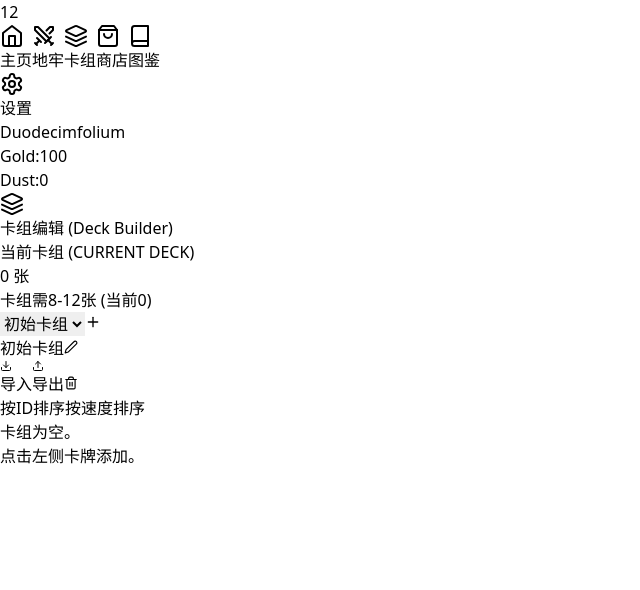
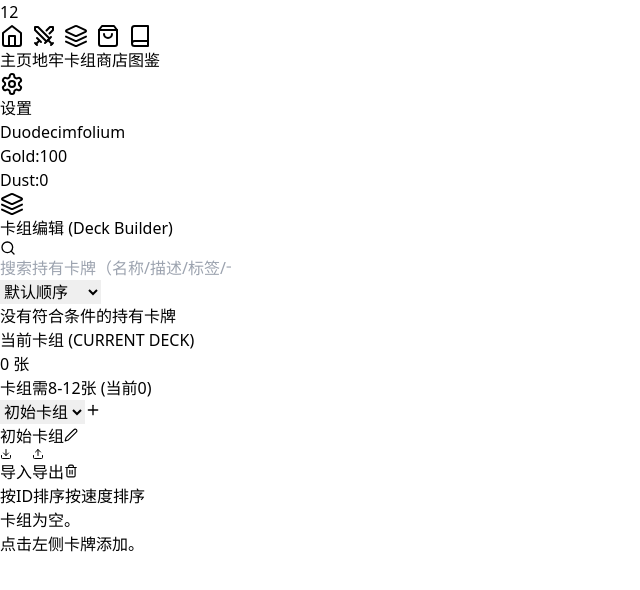
Before and after one commit to xcrv2000/Duodecimfolium, a React (Vite) app: page / in a window 1280 px wide. Both pictures are taken after a click on the button "卡组". Shown: the top 590 px of the page, without its empty margins (0-640 px from the left). Built offline with nearby package versions, Linux system fonts and the light colour scheme.

Commit message:
小更新

```diff
--- a/src/features/collection/CollectionView.tsx
+++ b/src/features/collection/CollectionView.tsx
@@ -1,20 +1,25 @@
-import React, { useState, useEffect } from 'react';
+import React, { useState, useEffect, useMemo } from 'react';
 import { usePlayerStore } from '../../stores/playerStore';
 import cardsData from '../../data/cards.json';
+import packsData from '../../data/packs.json';
 import modifiersData from '../../data/modifiers.json';
-import { Layers, Plus, Minus, Trash2, Edit2, Download, Upload, Check, X, Gem } from 'lucide-react';
+import { Layers, Plus, Minus, Trash2, Edit2, Download, Upload, Check, X, Gem, Search } from 'lucide-react';
 import { Card } from '../../core/domain/Card';
 import CardDisplay from '../common/CardDisplay';
 import { decodeDeckCode, encodeDeckCode } from '../../utils/deckCode';
 
 const cards = cardsData as Card[];
+const packs = packsData as Array<{ id: string; name: string }>;
 const modifiers = modifiersData as any[];
+const packNameById = Object.fromEntries(packs.map((p) => [p.id, p.name]));
 
 const CollectionView: React.FC<{ onNavigate: (tab: any) => void }> = () => {
   const { collection, decks, updateDeck, createDeck, deleteDeck, renameDeck, importDeck, modifiers: ownedModifiers } = usePlayerStore();
   const [selectedDeckId, setSelectedDeckId] = useState(decks[0]?.id || '');
   const [isRenaming, setIsRenaming] = useState(false);
   const [tempName, setTempName] = useState('');
+    const [collectionSearch, setCollectionSearch] = useState('');
+    const [collectionSort, setCollectionSort] = useState<'default' | 'speed' | 'pack'>('default');
 
   // Modifier selection state
   const [modifierTargetIndex, setModifierTargetIndex] = useState<number | null>(null);
@@ -59,7 +64,7 @@ const CollectionView: React.FC<{ onNavigate: (tab: any) => void }> = () => {
     ...cards.filter((card) => (collection[card.id] || 0) > 0).map((card) => card.packId)
   ]);
 
-  const visibleCards = cards.filter(card => {
+    const visibleCards = cards.filter(card => {
       const count = collection[card.id] || 0;
       if (count > 0) return true;
       // If count is 0, only show if its pack is unlocked
@@ -68,6 +73,48 @@ const CollectionView: React.FC<{ onNavigate: (tab: any) => void }> = () => {
       if (!card.packId) return true; // Always show base cards?
       return visiblePackIds.has(card.packId);
   });
+
+    const displayCards = useMemo(() => {
+        const query = collectionSearch.trim().toLowerCase();
+        const filtered = visibleCards.filter((card) => {
+            const count = collection[card.id] || 0;
+            if (count <= 0) return false;
+            if (!query) return true;
+
+            const haystack = [
+                card.id,
+                card.name,
+                card.description,
+                card.effectDescription,
+                packNameById[card.packId] || '',
+                ...(card.tags || [])
+            ]
+                .join(' ')
+                .toLowerCase();
+
+            return haystack.includes(query);
+        });
+
+        const sorted = [...filtered];
+        if (collectionSort === 'speed') {
+            sorted.sort((a, b) => {
+                const sa = a.speed ?? Number.POSITIVE_INFINITY;
+                const sb = b.speed ?? Number.POSITIVE_INFINITY;
+                if (sa !== sb) return sa - sb;
+                return a.name.localeCompare(b.name, 'zh-CN');
+            });
+        } else if (collectionSort === 'pack') {
+            sorted.sort((a, b) => {
+                const pa = packNameById[a.packId] || a.packId;
+                const pb = packNameById[b.packId] || b.packId;
+                const packCmp = pa.localeCompare(pb, 'zh-CN');
+                if (packCmp !== 0) return packCmp;
+                return a.name.localeCompare(b.name, 'zh-CN');
+            });
+        }
+
+        return sorted;
+    }, [visibleCards, collection, collectionSearch, collectionSort]);
 
   const currentDeck = decks.find(d => d.id === selectedDeckId) || decks[0];
     const getCardMaxCopies = (cardId: string) => cards.find((c) => c.id === cardId)?.maxCopies ?? 3;
@@ -271,8 +318,30 @@ const CollectionView: React.FC<{ onNavigate: (tab: any) => void }> = () => {
           <Layers /> 卡组编辑 (Deck Builder)
         </h1>
 
+                <div className="mb-4 sm:mb-6 flex flex-col sm:flex-row gap-2 sm:gap-3">
+                    <div className="relative flex-1">
+                        <Search className="absolute left-3 top-1/2 -translate-y-1/2 text-slate-500" size={16} />
+                        <input
+                            type="text"
+                            value={collectionSearch}
+                            onChange={(e) => setCollectionSearch(e.target.value)}
+                            placeholder="搜索持有卡牌（名称/描述/标签/卡包）"
+                            className="w-full bg-slate-800 border border-slate-700 rounded-full pl-10 pr-4 py-2 text-sm text-white focus:border-emerald-500 outline-none"
+                        />
+                    </div>
+                    <select
+                        value={collectionSort}
+                        onChange={(e) => setCollectionSort(e.target.value as 'default' | 'speed' | 'pack')}
+                        className="bg-slate-800 border border-slate-700 rounded p-2 text-sm text-white outline-none focus:border-emerald-500"
+                    >
+                        <option value="default">默认顺序</option>
+                        <option value="speed">按速度排序</option>
+                        <option value="pack">按卡包排序</option>
+                    </select>
+                </div>
+
         <div className="grid grid-cols-2 md:grid-cols-3 lg:grid-cols-4 gap-2 sm:gap-3 md:gap-4 pb-20">
-          {visibleCards.map(card => {
+                    {displayCards.map(card => {
             const count = collection[card.id] || 0;
             const inDeck = getDeckCardCount(card.id);
                         const canAdd = count > inDeck;
@@ -289,6 +358,9 @@ const CollectionView: React.FC<{ onNavigate: (tab: any) => void }> = () => {
               />
             );
           })}
+                    {displayCards.length === 0 && (
+                        <div className="col-span-full text-center text-slate-500 py-12">没有符合条件的持有卡牌</div>
+                    )}
         </div>
       </div>
 
--- a/src/features/common/CardDisplay.tsx
+++ b/src/features/common/CardDisplay.tsx
@@ -29,7 +29,7 @@ const allCards = cardsData as Card[];
 const allBuffs = buffsData as Array<{ name: string; description: string }>;
 const buffByName = new Map(allBuffs.map((b) => [b.name, b]));
 const keywordDescriptions: Record<string, string> = {
-  全力: '该卡结算时，会优先以当前血量最高的敌方单位为目标。'
+  全力: '该卡会占据所在的完整的tick。'
 };
 
 const CardDisplay: React.FC<CardDisplayProps> = ({
--- a/src/features/compendium/CompendiumView.tsx
+++ b/src/features/compendium/CompendiumView.tsx
@@ -77,15 +77,35 @@ const CompendiumView: React.FC = () => {
       if (searchQuery) {
         const query = searchQuery.toLowerCase();
         return (
+                    card.id.toLowerCase().includes(query) ||
           card.name.toLowerCase().includes(query) ||
           card.description.toLowerCase().includes(query) ||
-          card.effectDescription.toLowerCase().includes(query)
+                    card.effectDescription.toLowerCase().includes(query) ||
+                    card.packId.toLowerCase().includes(query) ||
+                    (card.tags || []).some((tag) => tag.toLowerCase().includes(query))
         );
       }
 
       return true;
     });
   }, [selectedPack, selectedCost, selectedTag, searchQuery, visiblePackIds]);
+
+    const filteredModifiers = useMemo(() => {
+        if (!searchQuery.trim()) return modifiers;
+        const query = searchQuery.toLowerCase();
+        return modifiers.filter((mod) => {
+            const haystack = [
+                mod.id,
+                mod.name,
+                mod.description,
+                mod.effectId,
+                String(mod.value ?? '')
+            ]
+                .join(' ')
+                .toLowerCase();
+            return haystack.includes(query);
+        });
+    }, [searchQuery]);
 
   // Statistics
   const totalCards = cards.filter(c => visiblePackIds.has(c.packId)).length;
@@ -157,21 +177,21 @@ const CompendiumView: React.FC = () => {
             </div>
         </div>
 
-        {/* Filters - Only for cards tab */}
-        {activeTab === 'cards' && (
+        {/* Search + Filters */}
         <div className="flex flex-col sm:flex-row gap-2 sm:gap-4 sm:items-end">
-            {/* Search */}
             <div className="relative">
                 <Search className="absolute left-3 top-1/2 -translate-y-1/2 text-slate-500" size={16} />
                 <input
                     type="text"
-                    placeholder="Search cards..."
-                    className="bg-slate-800 border border-slate-700 rounded-full pl-10 pr-4 py-2 text-sm text-white focus:border-emerald-500 outline-none w-full sm:w-48"
+                    placeholder={activeTab === 'cards' ? '搜索卡牌...' : '搜索修饰珠...'}
+                    className="bg-slate-800 border border-slate-700 rounded-full pl-10 pr-4 py-2 text-sm text-white focus:border-emerald-500 outline-none w-full sm:w-56"
                     value={searchQuery}
                     onChange={(e) => setSearchQuery(e.target.value)}
                 />
             </div>
 
+        {activeTab === 'cards' && (
+        <div className="flex flex-col sm:flex-row gap-2 sm:gap-4 sm:items-end">
             {/* Pack Filter */}
             <div className="flex flex-col gap-1">
                 <label className="text-xs text-slate-500 font-bold">卡包</label>
@@ -218,6 +238,7 @@ const CompendiumView: React.FC = () => {
             </div>
         </div>
         )}
+                </div>
       </div>
 
       {/* Grid */}
@@ -272,7 +293,7 @@ const CompendiumView: React.FC = () => {
             </div>
         ) : (
             <div className="grid grid-cols-1 sm:grid-cols-2 md:grid-cols-3 lg:grid-cols-4 gap-4 sm:gap-6 pb-8">
-                {modifiers.map(mod => {
+                {filteredModifiers.map(mod => {
                     const count = ownedModifiers[mod.id] || 0;
                     const style = getModifierStyle(mod.id);
                     return (
@@ -292,6 +313,11 @@ const CompendiumView: React.FC = () => {
                         </div>
                     );
                 })}
+                {filteredModifiers.length === 0 && (
+                    <div className="col-span-full text-center text-slate-500 py-20">
+                        未找到符合搜索条件的修饰珠。
+                    </div>
+                )}
             </div>
         )}
       </div>
```
